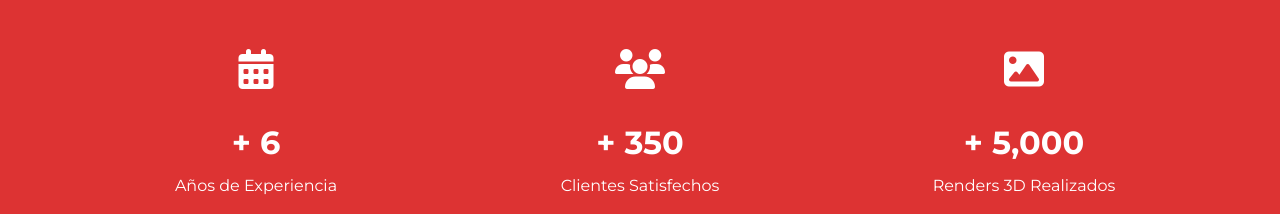
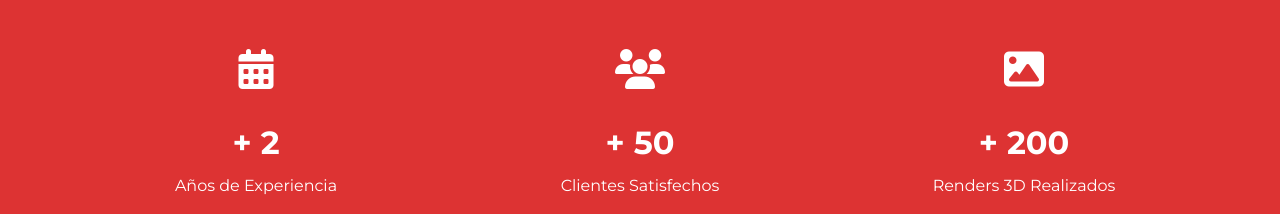
Before and after one commit to olrender89/WEB-FINAL-OL, a plain HTML site: page index.html in a window 1280 px wide. Shown: the part 738-952 px from the top of the page. Drawn offline with Linux system fonts and the light colour scheme; a script that the page names is missing.

Commit message:
Update index.html

```diff
--- a/index.html
+++ b/index.html
@@ -843,21 +843,21 @@
                         <div class="stat-icon">
                             <i class="fas fa-calendar-alt"></i>
                         </div>
-                        <div class="stat-number">+ 6</div>
+                        <div class="stat-number">+ 2</div>
                         <div class="stat-text">Años de Experiencia</div>
                     </div>
                     <div class="stat-item">
                         <div class="stat-icon">
                             <i class="fas fa-users"></i>
                         </div>
-                        <div class="stat-number">+ 350</div>
+                        <div class="stat-number">+ 50</div>
                         <div class="stat-text">Clientes Satisfechos</div>
                     </div>
                     <div class="stat-item">
                         <div class="stat-icon">
                             <i class="fas fa-image"></i>
                         </div>
-                        <div class="stat-number">+ 5,000</div>
+                        <div class="stat-number">+ 200</div>
                         <div class="stat-text">Renders 3D Realizados</div>
                     </div>
                 </div>
```
